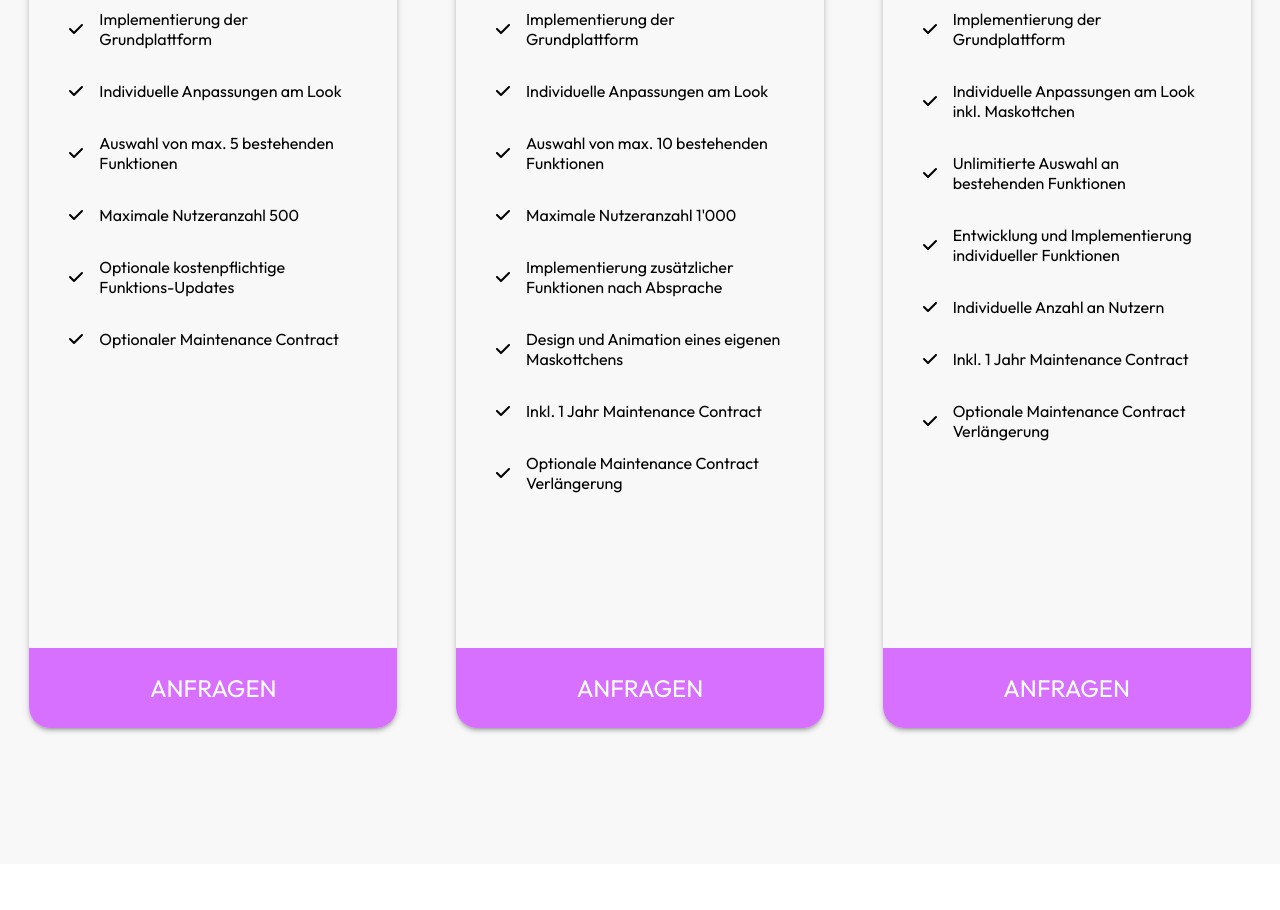
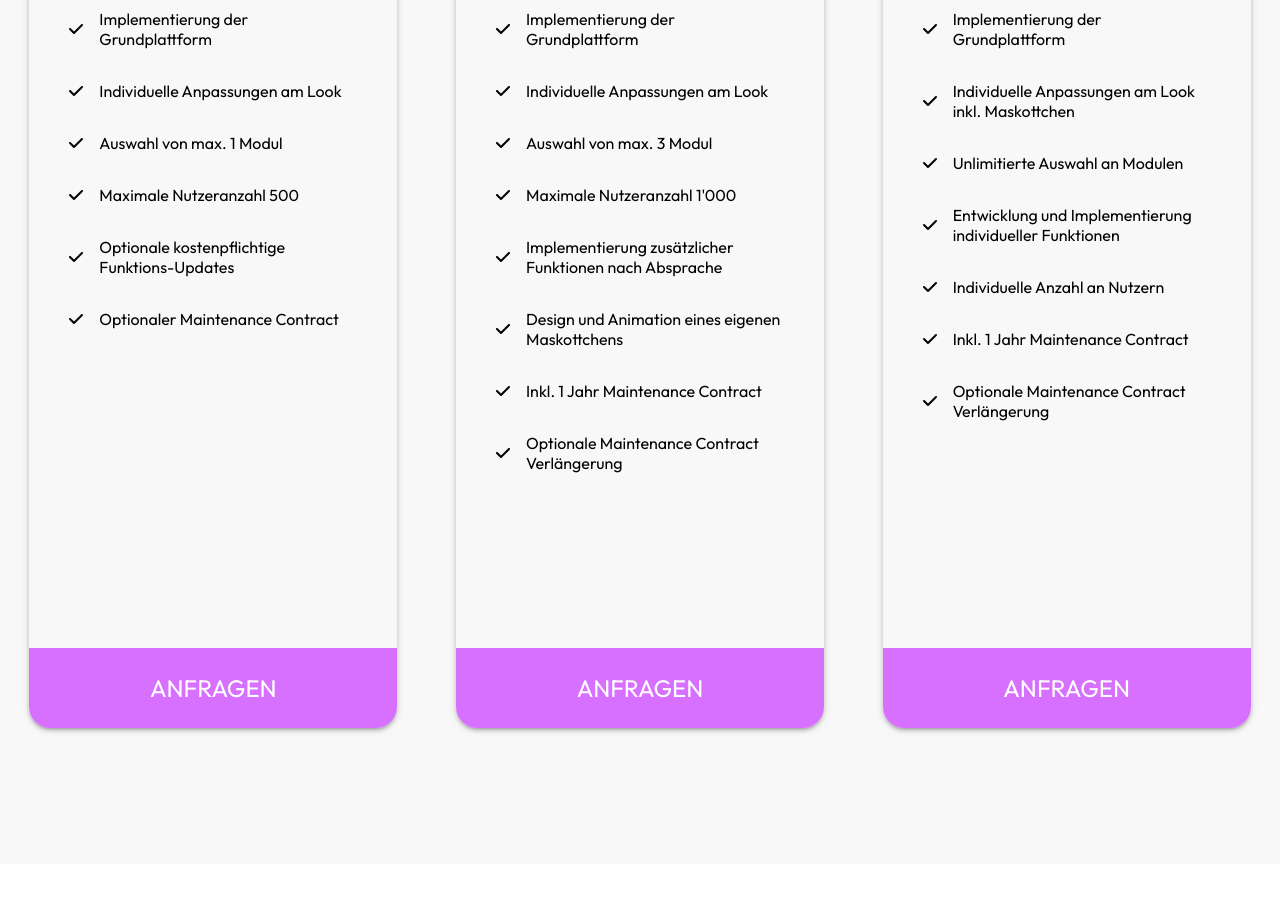
Before and after one commit to dream-lab-group/dreamlab-website, a Next.js app: page /projekt in a window 1280 px wide. Shown: the part 2540-3450 px from the top of the page. Built offline with nearby package versions, Linux system fonts and the light colour scheme.

Commit message:
Changed content & updated README.md

```diff
--- a/common/components/Agentur/Agentur-Top.tsx
+++ b/common/components/Agentur/Agentur-Top.tsx
@@ -137,7 +137,7 @@ export const AgenturTop = () => {
             </Button>
             <Button
               variant="contained"
-              href="#team"
+              href="#kontakt"
               sx={{
                 width: `${smBreakpointUp ? '140px' : '120px'}`,
                 height: '45px',
--- a/pages/projekt/pricing/projekt-pricing-boxes.tsx
+++ b/pages/projekt/pricing/projekt-pricing-boxes.tsx
@@ -15,7 +15,7 @@ export const ProjektPricingBoxes = () => {
       content: [
         'Implementierung der Grundplattform',
         'Individuelle Anpassungen am Look',
-        'Auswahl von max. 5 bestehenden Funktionen',
+        'Auswahl von max. 1 Modul',
         'Maximale Nutzeranzahl 500',
         'Optionale kostenpflichtige Funktions-Updates',
         'Optionaler Maintenance Contract',
@@ -27,7 +27,7 @@ export const ProjektPricingBoxes = () => {
       content: [
         'Implementierung der Grundplattform',
         'Individuelle Anpassungen am Look',
-        'Auswahl von max. 10 bestehenden Funktionen',
+        'Auswahl von max. 3 Modul',
         "Maximale Nutzeranzahl 1'000",
         'Implementierung zusätzlicher Funktionen nach Absprache',
         'Design und Animation eines eigenen Maskottchens',
@@ -41,7 +41,7 @@ export const ProjektPricingBoxes = () => {
       content: [
         'Implementierung der Grundplattform',
         'Individuelle Anpassungen am Look inkl. Maskottchen',
-        'Unlimitierte Auswahl an bestehenden Funktionen',
+        'Unlimitierte Auswahl an Modulen',
         'Entwicklung und Implementierung individueller Funktionen',
         'Individuelle Anzahl an Nutzern',
         'Inkl. 1 Jahr Maintenance Contract',
@@ -56,7 +56,7 @@ export const ProjektPricingBoxes = () => {
       contentFirstRow: [
         'Implementierung der Grundplattform',
         'Individuelle Anpassungen am Look',
-        'Auswahl von max. 5 bestehenden Funktionen',
+        'Auswahl von max. 1 Modul',
       ],
       contentSecondRow: [
         'Maximale Nutzeranzahl 500',
@@ -70,7 +70,7 @@ export const ProjektPricingBoxes = () => {
       contentFirstRow: [
         'Implementierung der Grundplattform',
         'Individuelle Anpassungen am Look',
-        'Auswahl von max. 10 bestehenden Funktionen',
+        'Auswahl von max. 3 Modul',
         "Maximale Nutzeranzahl 1'000",
       ],
       contentSecondRow: [
@@ -86,7 +86,7 @@ export const ProjektPricingBoxes = () => {
       contentFirstRow: [
         'Implementierung der Grundplattform',
         'Individuelle Anpassungen am Look inkl. Maskottchen',
-        'Unlimitierte Auswahl an bestehenden Funktionen',
+        'Unlimitierte Auswahl an Modulen',
         'Entwicklung und Implementierung individueller Funktionen',
       ],
       contentSecondRow: [
```
Also changed, not shown: common/components/Agentur/Agentur-Middle.tsx (+14 -1 lines), public/landingpage.png (added), 1 other file (tests, documents, lock files or other folders).
